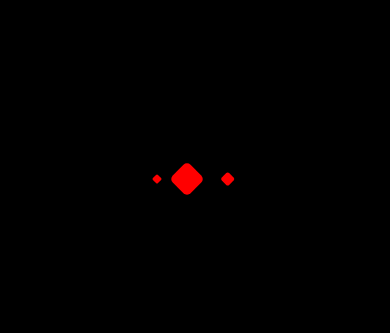
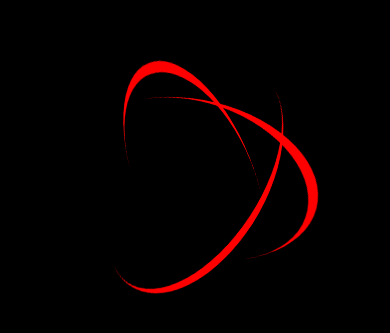
Before and after one commit to MuhmdRaouf/react-native-epic-spinners, a React Native app: screen / in a window 390 px wide. Shown: the part 243-576 px from the top of the page. Built offline with nearby package versions, Linux system fonts and the light colour scheme.

Commit message:
port 12th spinner [OrbitSpinner]

```diff
--- a/App.js
+++ b/App.js
@@ -8,7 +8,7 @@
 
 import React from 'react';
 import { StyleSheet, View } from 'react-native';
-import { LoopingRhombusesSpinner } from './src/components/LoopingRhombusesSpinner';
+import { OrbitSpinner } from './src/components/OrbitSpinner';
 
 const App: () => React$Node = () => {
   const style = StyleSheet.create({
@@ -16,7 +16,7 @@ const App: () => React$Node = () => {
   });
   return (
     <View style={style.container}>
-      <LoopingRhombusesSpinner />
+      <OrbitSpinner />
     </View>
   );
 };
--- a/src/components/OrbitSpinner.js
+++ b/src/components/OrbitSpinner.js
@@ -1,109 +1,100 @@
-import React from 'react';
-import PropTypes from 'prop-types';
-import styled from 'styled-components';
+/** @flow **/
+import type { Element } from 'react';
+import React, { useEffect, useState } from 'react';
+import type { ViewStyleProp } from 'react-native/Libraries/StyleSheet/StyleSheet';
+import type AnimatedInterpolation from 'react-native/Libraries/Animated/src/nodes/AnimatedInterpolation';
+import { Animated, Easing, StyleSheet, View } from 'react-native';
 
-const Orbit = styled.div`
-  height: ${props => props.size}px;
-  width: ${props => props.size}px;
-  border-radius: 50%;
-  perspective: 800px;
-
-  * {
-    box-sizing: border-box;
-  }
-
-  .orbit {
-    position: absolute;
-    box-sizing: border-box;
-    width: 100%;
-    height: 100%;
-    border-radius: 50%;
-  }
-  .orbit:nth-child(1) {
-    left: 0%;
-    top: 0%;
-    animation: orbit-spinner-orbit-one-animation
-      ${props => props.animationDuration}ms linear infinite;
-    border-bottom: 3px solid ${props => props.color};
-  }
-  .orbit:nth-child(2) {
-    right: 0%;
-    top: 0%;
-    animation: orbit-spinner-orbit-two-animation
-      ${props => props.animationDuration}ms linear infinite;
-    border-right: 3px solid ${props => props.color};
-  }
-  .orbit:nth-child(3) {
-    right: 0%;
-    bottom: 0%;
-    animation: orbit-spinner-orbit-three-animation
-      ${props => props.animationDuration}ms linear infinite;
-    border-top: 3px solid ${props => props.color};
-  }
-  @keyframes orbit-spinner-orbit-one-animation {
-    0% {
-      transform: rotateX(35deg) rotateY(-45deg) rotateZ(0deg);
-    }
-    100% {
-      transform: rotateX(35deg) rotateY(-45deg) rotateZ(360deg);
-    }
-  }
-  @keyframes orbit-spinner-orbit-two-animation {
-    0% {
-      transform: rotateX(50deg) rotateY(10deg) rotateZ(0deg);
-    }
-    100% {
-      transform: rotateX(50deg) rotateY(10deg) rotateZ(360deg);
-    }
-  }
-  @keyframes orbit-spinner-orbit-three-animation {
-    0% {
-      transform: rotateX(35deg) rotateY(55deg) rotateZ(0deg);
-    }
-    100% {
-      transform: rotateX(35deg) rotateY(55deg) rotateZ(360deg);
-    }
-  }
-`;
-
-const propTypes = {
-  size: PropTypes.number,
-  animationDuration: PropTypes.number,
-  color: PropTypes.string,
-  className: PropTypes.string,
-  style: PropTypes.object,
+type EpicProps = {
+  size?: number,
+  animationDuration?: number,
+  color?: string,
+  style?: ViewStyleProp
+};
+type TransformationTypeProp = {
+  rotateX: string | AnimatedInterpolation,
+  rotateY: string | AnimatedInterpolation,
+  rotateZ: string | AnimatedInterpolation
+};
+const EpicSpinnersDefaultProps = {
+  size: 250,
+  color: 'red',
+  animationDuration: 1000
 };
 
-const defaultProps = {
-  size: 50,
-  color: '#fff',
-  animationDuration: 1000,
-  className: '',
+export const OrbitSpinner = (props: EpicProps): Element<any> => {
+  const { size, animationDuration, color, style } = props;
+  const spinnerWidth = size * 0.05;
+  const [orbitLine] = useState(new Animated.Value(0));
+  const animatedOrbitLine = orbitLine.interpolate({ inputRange: [0, 1], outputRange: ['0deg', '360deg'] });
+  const getAnimatedTransformation = ({ rotateX, rotateY, rotateZ }: TransformationTypeProp) => {
+    return { transform: [{ rotateX }, { rotateY }, { rotateZ }] };
+  };
+  const getOrbitView = () => {
+    return ['firstOrbitLine', 'secondOrbitLine', 'thirdOrbitLine'].map((styleClassName, index) => {
+      return (
+        <Animated.View
+          key={index}
+          style={[spinnerStyle.orbit, spinnerStyle[styleClassName], animateStyle[styleClassName]]}
+        />
+      );
+    });
+  };
+
+  const spinnerStyle = StyleSheet.create({
+    container: {
+      height: size,
+      width: size,
+      borderRadius: size * 0.5,
+      transform: [{ perspective: 850 }]
+    },
+    orbit: {
+      position: 'absolute',
+      width: '100%',
+      height: '100%',
+      borderRadius: size * 0.5
+    },
+    firstOrbitLine: {
+      left: 0,
+      top: 0,
+      borderBottomWidth: spinnerWidth,
+      borderBottomColor: color
+    },
+    secondOrbitLine: {
+      right: 0,
+      top: 0,
+      borderRightWidth: spinnerWidth,
+      borderRightColor: color
+    },
+    thirdOrbitLine: {
+      right: 0,
+      bottom: 0,
+      borderTopWidth: spinnerWidth,
+      borderTopColor: color
+    }
+  });
+
+  const animateStyle = {
+    firstOrbitLine: getAnimatedTransformation({ rotateX: '35deg', rotateY: '-45deg', rotateZ: animatedOrbitLine }),
+    secondOrbitLine: getAnimatedTransformation({ rotateX: '50deg', rotateY: '10deg', rotateZ: animatedOrbitLine }),
+    thirdOrbitLine: getAnimatedTransformation({ rotateX: '35deg', rotateY: '55deg', rotateZ: animatedOrbitLine })
+  };
+
+  useEffect(() => {
+    Animated.loop(
+      Animated.timing(orbitLine, {
+        toValue: 1,
+        duration: animationDuration,
+        easing: Easing.linear
+      })
+    ).start();
+  }, [animationDuration, orbitLine]);
+
+  return (
+    <View style={style} {...props}>
+      <View style={spinnerStyle.container}>{getOrbitView()}</View>
+    </View>
+  );
 };
 
-const OrbitSpinner = ({
-  size,
-  color,
-  animationDuration,
-  className,
-  style,
-  ...props
-}) => (
-  <Orbit
-    size={size}
-    color={color}
-    animationDuration={animationDuration}
-    className={`orbit-spinner${className ? ' ' + className : ''}`}
-    style={style}
-    {...props}
-  >
-    <div className="orbit one" />
-    <div className="orbit two" />
-    <div className="orbit three" />
-  </Orbit>
-);
-
-OrbitSpinner.propTypes = propTypes;
-OrbitSpinner.defaultProps = defaultProps;
-
-export default OrbitSpinner;
+OrbitSpinner.defaultProps = EpicSpinnersDefaultProps;
```
